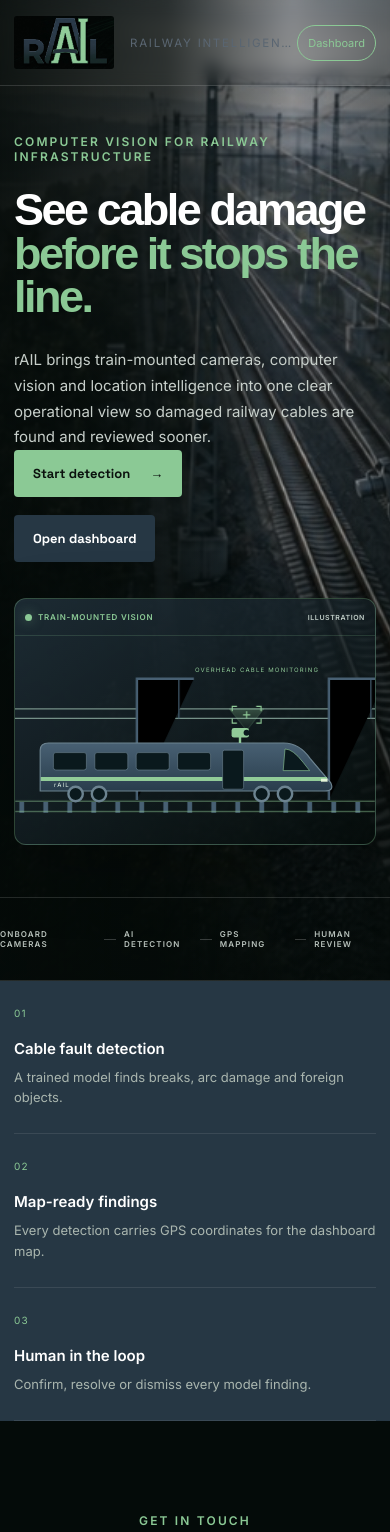
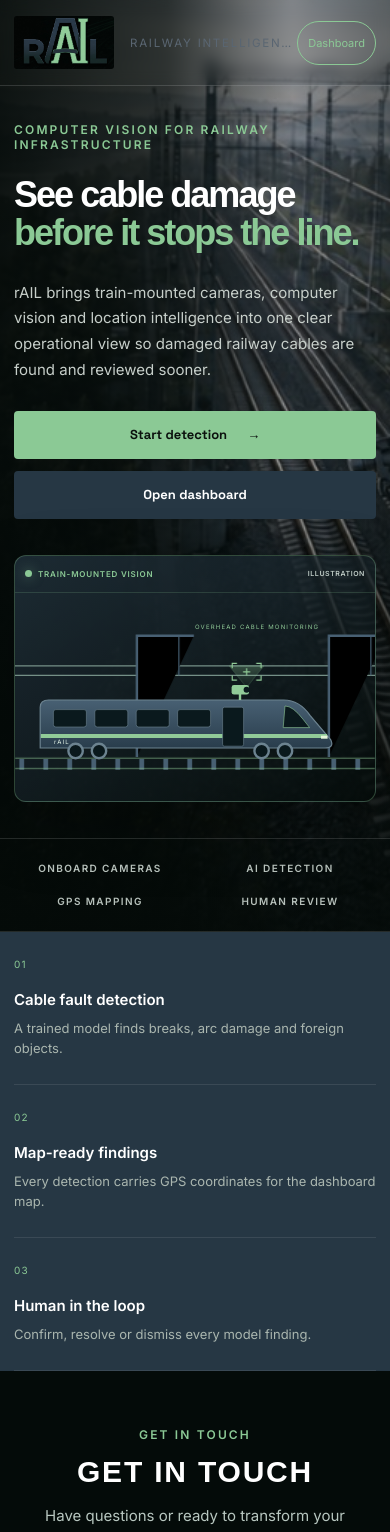
Before and after one commit to Musala001/smart-cable-guard, a Next.js app in the folder web/: page / in a window 390 px wide. Shown: the top 1532 px of the page. Built offline with nearby package versions, Linux system fonts and the light colour scheme.

Commit message:
feat: mobile friendly

```diff
--- a/web/app/globals.css
+++ b/web/app/globals.css
@@ -184,3 +184,36 @@ body{background:var(--bg);color:var(--ink);font-family:Inter,system-ui,sans-seri
 .gps.on{color:#8bc995 !important;border-color:rgba(139,201,149,.35) !important}
 .savedbanner{border-color:rgba(139,201,149,.35) !important;background:linear-gradient(180deg,rgba(139,201,149,.12),rgba(139,201,149,.05)) !important}
 .savedbanner strong{color:#8bc995 !important}
+
+/* Let the detector scroll naturally on tablets and phones. */
+@media screen and (max-width:900px){
+  .wrap{height:auto;min-height:100svh;overflow:visible}
+  .wrap .main{flex:none;grid-template-columns:minmax(0,1fr);grid-template-rows:auto auto;overflow:visible}
+  .wrap .stagewrap{min-height:0}
+  .wrap .stage{flex:none;height:clamp(260px,50svh,560px)}
+  .wrap .side{min-width:0;overflow:visible}
+  .wrap .hdr{flex-wrap:wrap}
+  .wrap .hstat{flex-wrap:wrap}
+}
+@media screen and (max-width:560px){
+  .wrap .hdr{padding:12px 14px;gap:12px}
+  .wrap .brand>div{min-width:0}
+  .wrap .brand h1{white-space:normal}
+  .wrap .hstat{width:100%;gap:8px}
+  .wrap .homelink,.wrap .prov,.wrap .gps,.wrap .live{min-height:44px;display:inline-flex;align-items:center}
+  .wrap .stagewrap,.wrap .side{padding:12px}
+  .wrap .seg button,.wrap .btn,.wrap .vclear{min-height:44px}
+  .wrap .inc .top{flex-wrap:wrap}
+  .wrap .thr input{min-height:32px}
+  .report{padding:12px 8px}
+  .sheet{flex-shrink:0;overflow-wrap:anywhere}
+  .rhead{padding:20px 16px;flex-direction:column;gap:12px}
+  .rbadge{text-align:left}
+  .rbody{padding:20px 16px}
+  .rmeta{grid-template-columns:repeat(2,minmax(0,1fr))}
+  .rmeta input{font-size:16px}
+  .sevrow{grid-template-columns:repeat(2,minmax(0,1fr))}
+  .find{flex-direction:column;padding:12px}
+  .rfoot{padding:16px}
+  .rfoot button{flex:1;min-height:44px}
+}
--- a/web/app/landing/landing.css
+++ b/web/app/landing/landing.css
@@ -68,3 +68,18 @@ a:focus-visible{outline:3px solid var(--green);outline-offset:5px}
 .landing-page .footer-inner{gap:14px}
 .landing-page .footer-inner p{font-size:11px}
 .landing-page .footer-brand .brand-logo{width:80px}
+/* Keep phone layouts readable without horizontal page scrolling. */
+.landing-page .hero-copy,.contact-form label{min-width:0}
+.contact-form input,.contact-form textarea{width:100%;min-width:0;font-size:16px}
+@media(max-width:560px){
+  .landing-page .hero h1{font-size:clamp(36px,9vw,45px);line-height:1.05}
+  .landing-page .hero-grid{padding:36px 0;min-height:0}
+  .landing-page .hero-actions{align-items:stretch;margin-top:28px;gap:12px}
+  .landing-page .hero-actions .btn{justify-content:center;min-height:48px;flex:none}
+  .landing-page .process-strip{height:auto;padding:22px 14px;display:grid;grid-template-columns:1fr 1fr;gap:18px;text-align:center;font-size:10px;line-height:1.5}
+  .landing-page .process-strip>span{display:none}
+  .landing-page .contact-band{padding:56px 0}
+  .landing-page .footer-africa{grid-template-columns:1fr;gap:18px}
+  .landing-page .afretec-logo{width:100px}
+  .landing-page .nav-cta{display:inline-flex;align-items:center;min-height:44px}
+}
--- a/web/components/railway-dashboard/RailwayDashboard.tsx
+++ b/web/components/railway-dashboard/RailwayDashboard.tsx
@@ -254,7 +254,7 @@ function StatusBadge({ status }: { status: ReviewStatus }) {
 function DetectionTable({ records, total, selectedId, onSelect, onReview }: { records: CableDetection[]; total: number; selectedId: string | null; onSelect: (id: string) => void; onReview: (r: CableDetection) => void }) {
   return <section className={`${styles.card} ${styles.tableCard}`}>
     <div className={styles.cardHeader}><div><p className={styles.eyebrow}>Latest findings</p><h2>Detection queue</h2></div><span className={styles.countPill}>{total} results</span></div>
-    <div className={styles.tableScroll}>
+    <div className={styles.tableScroll} tabIndex={0} role="region" aria-label="Detection queue, scroll horizontally to see all columns">
       <table>
         <thead><tr><th>Detection</th><th>Fault</th><th>Confidence</th><th>Status</th><th>Detected</th><th><span className={styles.srOnly}>Action</span></th></tr></thead>
         <tbody>
```
Also changed, not shown: web/components/railway-dashboard/CableMap.module.css (+7 -0 lines), web/components/railway-dashboard/RailwayDashboard.module.css (+40 -0 lines).
